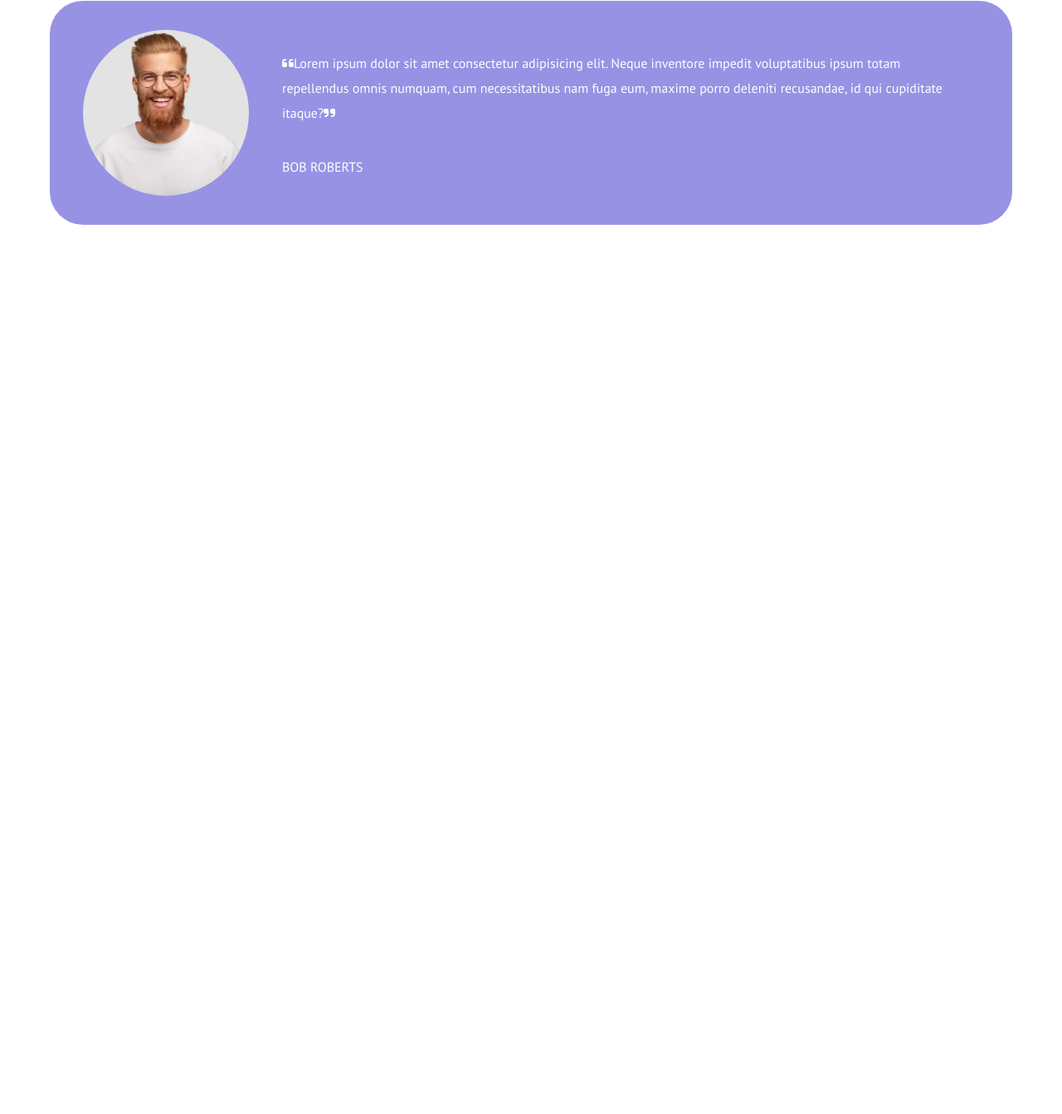
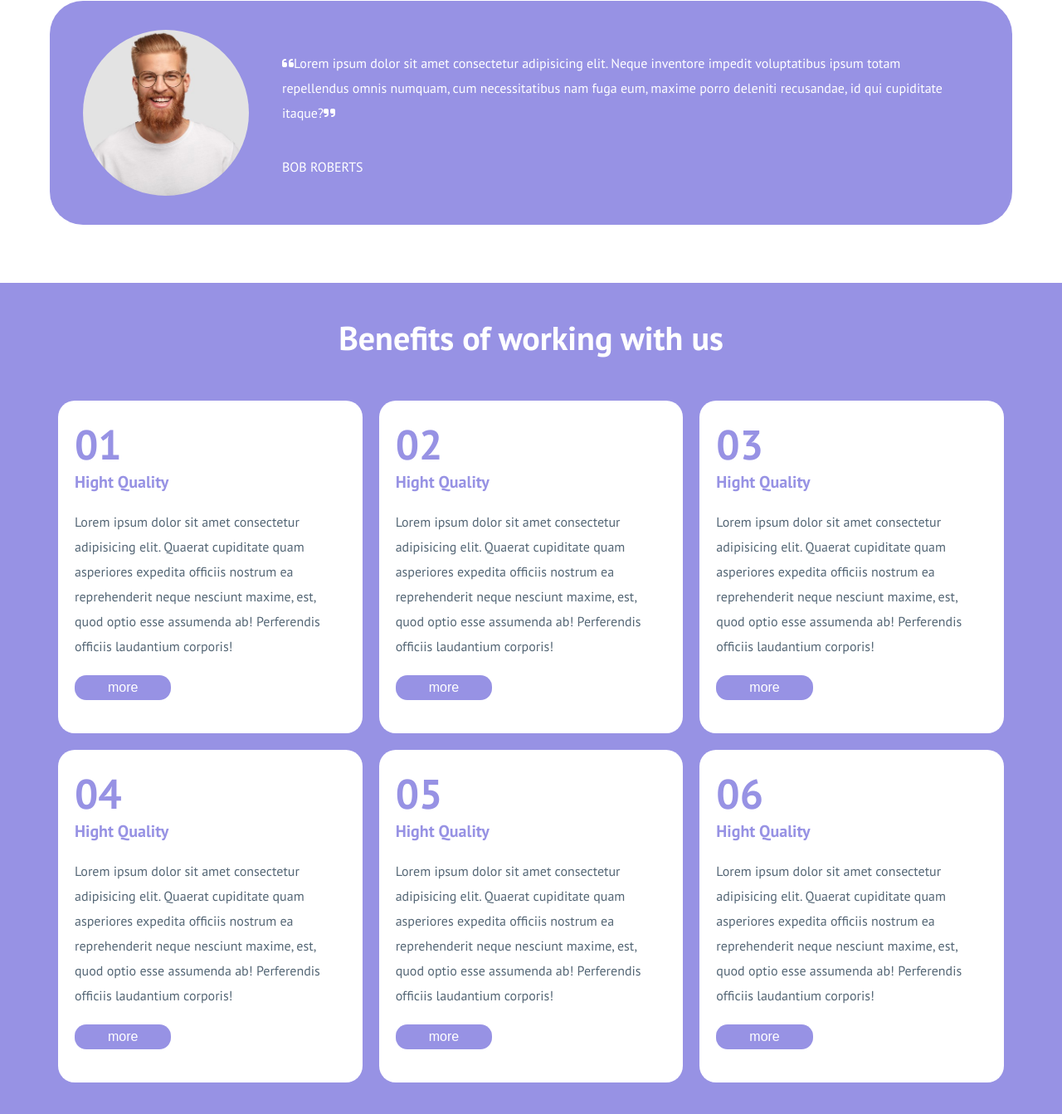
Before and after one commit to DionisiePulbere/htmlcss-responsive-layout, a plain HTML site: page index.html in a window 1280 px wide. Shown: the part 2528-3871 px from the top of the page at 83% size. Before the commit the page ends 2869 px from the top, so only its background shows below. Drawn offline with Linux system fonts and the light colour scheme.

Commit message:
feat: add benefits section

```diff
--- a/index.html
+++ b/index.html
@@ -86,7 +86,7 @@
             </div>
         </section>
         <!-- section planning -->
-        <section class="planning">
+        <section class="planning bg-purple">
             <div class="container container-small">
                 <div class="row">
                     <div class="col">
@@ -140,6 +140,63 @@
                 </div>
             </div>
         </section>
+        <!-- section benefits -->
+        <section class="benefits bg-purple">
+            <div class="container">
+                <h3 class="color-white txt-center">Benefits of working with us</h3>
+                <div class="row wrap">
+                    <div class="col">
+                        <div class="box bg-white">
+                            <h2 class="color-purple">01</h2>
+                            <h5 class="color-purple">Hight Quality</h5>
+                            <p class="color-gray">Lorem ipsum dolor sit amet consectetur adipisicing elit. Quaerat cupiditate quam asperiores expedita officiis nostrum ea reprehenderit neque nesciunt maxime, est, quod optio esse assumenda ab! Perferendis officiis laudantium corporis!</p>
+                            <button class="btn btn-tertiary color-white">more</button>
+                        </div>
+                    </div>
+                    <div class="col">
+                        <div class="box bg-white">
+                            <h2 class="color-purple">02</h2>
+                            <h5 class="color-purple">Hight Quality</h5>
+                            <p class="color-gray">Lorem ipsum dolor sit amet consectetur adipisicing elit. Quaerat cupiditate quam asperiores expedita officiis nostrum ea reprehenderit neque nesciunt maxime, est, quod optio esse assumenda ab! Perferendis officiis laudantium corporis!</p>
+                            <button class="btn btn-tertiary color-white">more</button>
+                        </div>
+                    </div>
+                    <div class="col">
+                        <div class="box bg-white">
+                            <h2 class="color-purple">03</h2>
+                            <h5 class="color-purple">Hight Quality</h5>
+                            <p class="color-gray">Lorem ipsum dolor sit amet consectetur adipisicing elit. Quaerat cupiditate quam asperiores expedita officiis nostrum ea reprehenderit neque nesciunt maxime, est, quod optio esse assumenda ab! Perferendis officiis laudantium corporis!</p>
+                            <button class="btn btn-tertiary color-white">more</button>
+                        </div>
+                    </div>
+                    <div class="col">
+                        <div class="box bg-white">
+                            <h2 class="color-purple">04</h2>
+                            <h5 class="color-purple">Hight Quality</h5>
+                            <p class="color-gray">Lorem ipsum dolor sit amet consectetur adipisicing elit. Quaerat cupiditate quam asperiores expedita officiis nostrum ea reprehenderit neque nesciunt maxime, est, quod optio esse assumenda ab! Perferendis officiis laudantium corporis!</p>
+                            <button class="btn btn-tertiary color-white">more</button>
+                        </div>
+                    </div>
+                    <div class="col">
+                        <div class="box bg-white">
+                            <h2 class="color-purple">05</h2>
+                            <h5 class="color-purple">Hight Quality</h5>
+                            <p class="color-gray">Lorem ipsum dolor sit amet consectetur adipisicing elit. Quaerat cupiditate quam asperiores expedita officiis nostrum ea reprehenderit neque nesciunt maxime, est, quod optio esse assumenda ab! Perferendis officiis laudantium corporis!</p>
+                            <button class="btn btn-tertiary color-white">more</button>
+                        </div>
+                    </div>
+                    <div class="col">
+                        <div class="box bg-white">
+                            <h2 class="color-purple">06</h2>
+                            <h5 class="color-purple">Hight Quality</h5>
+                            <p class="color-gray">Lorem ipsum dolor sit amet consectetur adipisicing elit. Quaerat cupiditate quam asperiores expedita officiis nostrum ea reprehenderit neque nesciunt maxime, est, quod optio esse assumenda ab! Perferendis officiis laudantium corporis!</p>
+                            <button class="btn btn-tertiary color-white">more</button>
+                        </div>
+                    </div>
+                </div>
+            </div>
+        </section>
+        <!-- section about us -->
     </main>
     <footer>
 
--- a/style.css
+++ b/style.css
@@ -72,6 +72,10 @@ h3{
     font-size: 40px;
 }
 
+h2{
+    font-size: 50px;
+}
+
 .italic{
     font-style: italic;
 }
@@ -91,11 +95,24 @@ p{
 .txt-upper{
     text-transform: uppercase;
 }
+
+.color-purple{
+    color: #9792E4;
+}
+
+
+.color-gray{
+    color: #546675;
+}
 /* -------------------------
     UTILITY
 --------------------------*/
 .flex{
     display: flex;
+}
+
+.wrap{
+    flex-wrap: wrap;
 }
 
 .grow{
@@ -106,10 +123,6 @@ p{
     margin: 100px 0;
 }
 
-.color-purple{
-    color: #9792E4;
-}
-
 .circle{
     background-position: center;
     background-size: cover;
@@ -117,6 +130,15 @@ p{
     height: 200px;
     width: 200px;
 }
+
+.bg-purple{
+    background-color: #9792E4;
+}
+
+.bg-white{
+    background-color: white;
+}
+
 /* -------------------------
     BUTTON
 --------------------------*/
@@ -139,6 +161,12 @@ p{
     padding: 8px 50px;
     background-color: #0084FD;
     color: white;
+}
+
+.btn-tertiary{
+    background-color: #9792E4;
+    padding: 6px 40px;
+
 }
 
 .btn.btn-secondary i{
@@ -234,7 +262,6 @@ nav{
 
 /* section planning */
 .planning{
-    background-color: #9792E4;
     padding-bottom: 60px;
 }
 
@@ -309,6 +336,25 @@ nav{
 .testimonial-3{
     background-image: url(img/testimonial3.jpg);
 }
+/* section benefits */
+.benefits{
+    padding-top: 40px;
+    padding-bottom: 30px;
+}
+.benefits h3{
+    margin-bottom: 40px;
+}
+
+.benefits .col{
+    margin: 10px 0;
+    width: calc(100% / 3);
+}
+
+.benefits h5{
+    margin-bottom: 20px;
+}
+
+/* section about us */
 
 /* -------------------------
     RESPONSIVE
@@ -376,10 +422,6 @@ nav{
 
 /* section testimonials */
 
-@media screen and (max-width: 992px){
-
-}
-
 @media screen and (max-width: 768px){
     .testimonials .row {
         flex-direction: column;
@@ -391,3 +433,24 @@ nav{
         text-align: center;
     }
 }
+/* section benefits */
+@media screen and (max-width: 992px){
+    .benefits .col{
+        width: 50%;
+    }
+}
+
+@media screen and (max-width: 768px){
+    .benefits .col{
+        width: 100%;
+    }
+}
+
+/* about us */
+@media screen and (max-width: 992px){
+
+}
+
+@media screen and (max-width: 768px){
+
+}
```
Lines whose indentation alone changed are shown as unchanged.
